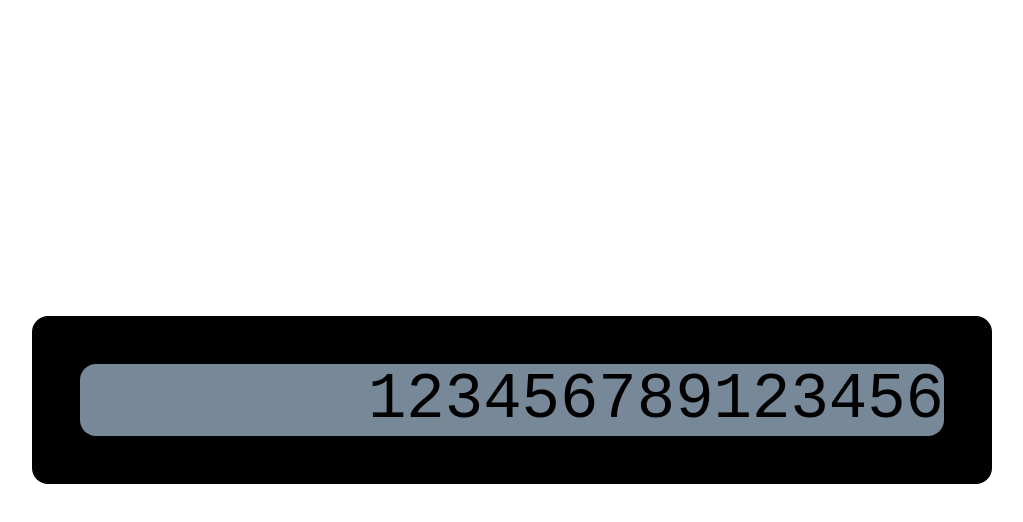
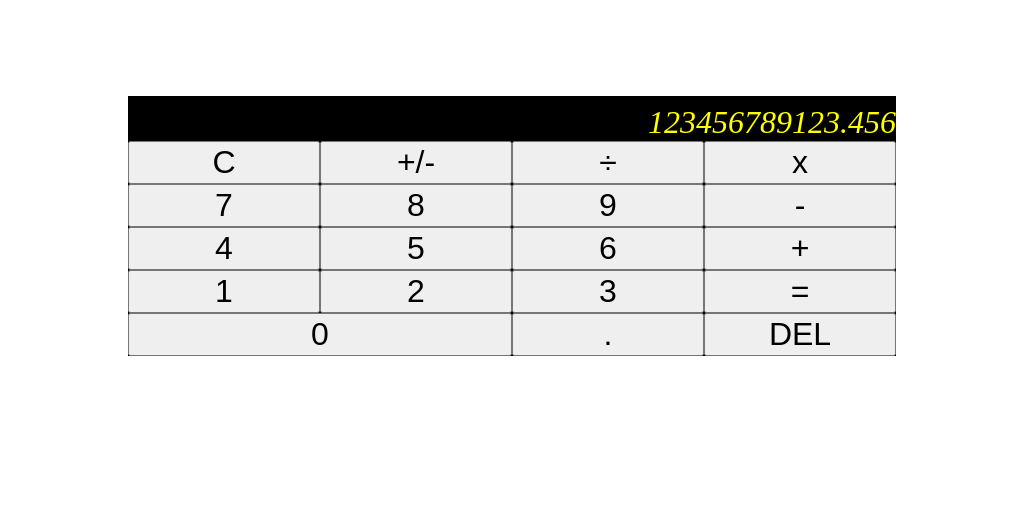
Before and after one commit to johnjtorres/calculator, a plain HTML site: page index.html in a window 1280 px wide. Shown: the whole page, without its empty margins (128-1151 px from the left). Drawn offline with Linux system fonts and the light colour scheme; a web font is replaced by a local one.

Commit message:
Add calculator styling

```diff
--- a/index.html
+++ b/index.html
@@ -5,12 +5,39 @@
     <meta http-equiv="X-UA-Compatible" content="IE=edge" />
     <meta name="viewport" content="width=device-width, initial-scale=1.0" />
     <link rel="stylesheet" href="styles.css" />
+    <link
+      rel="stylesheet"
+      media="screen"
+      href="https://fontlibrary.org//face/segment7"
+      type="text/css"
+    />
     <script src="scripts.js" defer></script>
     <title>Calculator</title>
   </head>
   <body>
-    <div class="calculator">
-      <div class="display">123456789123456</div>
+    <div id="calculator">
+      <div id="display">123456789123.456</div>
+      <div id="btn-container">
+        <button id="clear">C</button>
+        <button id="neg">+/-</button>
+        <button id="divide">÷</button>
+        <button id="multiply">x</button>
+        <button id="seven">7</button>
+        <button id="eight">8</button>
+        <button id="nine">9</button>
+        <button id="subtract">-</button>
+        <button id="four">4</button>
+        <button id="five">5</button>
+        <button id="six">6</button>
+        <button id="add">+</button>
+        <button id="one">1</button>
+        <button id="two">2</button>
+        <button id="three">3</button>
+        <button id="equal">=</button>
+        <button id="zero">0</button>
+        <button id="decimal">.</button>
+        <button id="del">DEL</button>
+      </div>
     </div>
   </body>
 </html>
--- a/styles.css
+++ b/styles.css
@@ -7,27 +7,45 @@
 body {
   display: flex;
   flex-direction: column;
-  justify-content: center;
+  justify-content: flex-start;
   align-items: center;
   width: 100vw;
   height: 100vh;
   margin: 0;
+  padding-top: 6rem;
 }
 
-.calculator {
+#calculator {
   display: flex;
   flex-direction: column;
   flex-basis: auto;
-  width: 75%;
+  width: 60%;
   background-color: black;
-  border-radius: 1rem;
-  padding: 3rem;
-  font-family: 'Courier New', Courier, monospace;
-  font-size: 4rem;
+  font-size: 2rem;
 }
 
-.display {
-  background-color: lightslategray;
+#display {
+  background-color: black;
+  color: yellow;
+  font-size: 2rem;
   text-align: right;
-  border-radius: 1rem;
+  font-family: 'Segment7Standard';
+  font-weight: normal;
+  font-style: italic;
+  padding-top: 0.5rem;
 }
+
+#btn-container {
+  height: 100%;
+  display: flex;
+  flex-wrap: wrap;
+}
+
+button {
+  font-size: 2rem;
+  flex: 0 1 25%;
+}
+
+#zero {
+  flex-grow: 1;
+}
```
